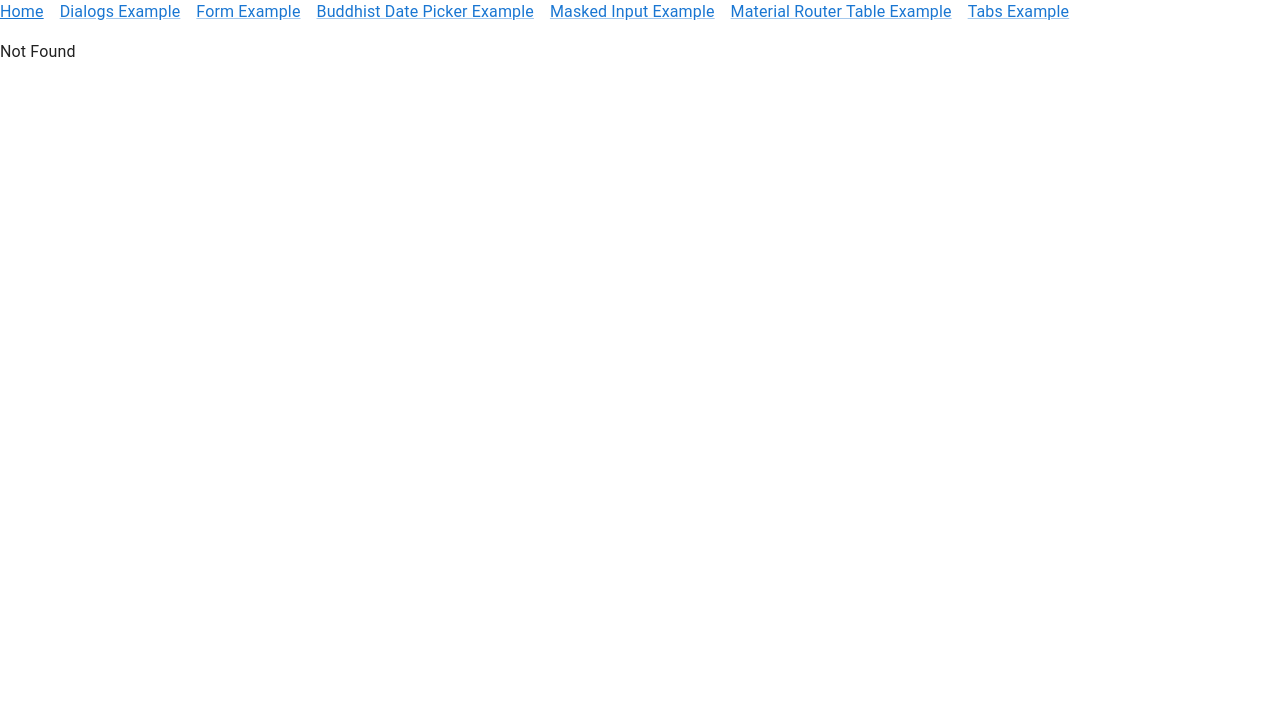
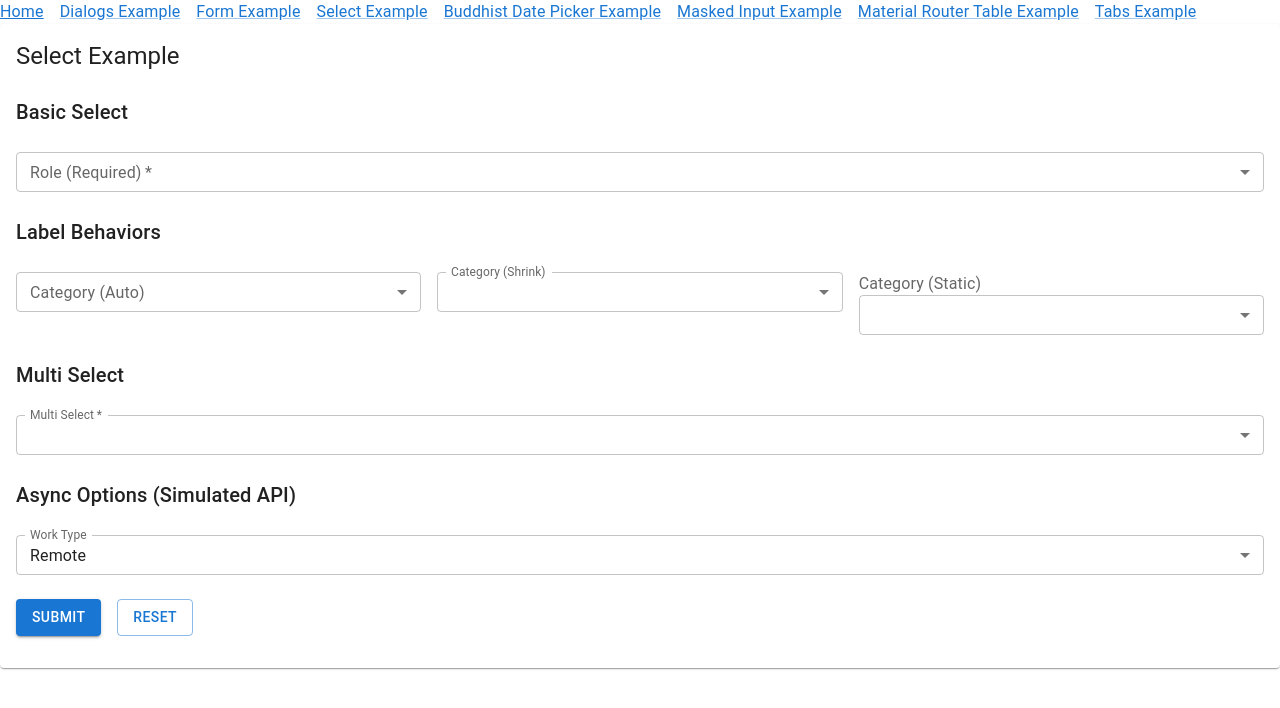
Before and after one commit to cwncollab-org/mui-component-kit, a React (Vite) app: page /select-example in a window 1280 px wide. Before the commit this address had no page. Shown: the top 708 px of the page. Built offline with nearby package versions, Linux system fonts and the light colour scheme.

Commit message:
feat: add SelectExample route and form implementation with async options

```diff
--- a/src/lib/form/Select.tsx
+++ b/src/lib/form/Select.tsx
@@ -13,17 +13,19 @@ import { useFieldContext } from './formContext'
 import { useId, useMemo } from 'react'
 import { createSelectSlotProps } from './utils'
 
-type Option = {
+export type SelectOption = {
   value: string
   label: string
 }
 
-export type SelectProps = MuiFormControlProps & {
+export type SelectProps<TOption = SelectOption | string | any> =
+  MuiFormControlProps & {
     label?: string
     labelBehavior?: 'auto' | 'shrink' | 'static'
     size?: 'small' | 'medium'
     fullWidth?: boolean
-  options?: Option[] | string[]
+    isLoading?: boolean
+    options?: TOption[]
     multiple?: boolean
     slotProps?: {
       inputLabel?: Omit<MuiInputLabelProps, 'id'>
@@ -33,10 +35,14 @@ export type SelectProps = MuiFormControlProps & {
       >
       helperText?: MuiFormHelperTextProps
     }
+    getOptionLabel?: (option: TOption) => string
+    getOptionValue?: (option: TOption) => string
     onChange?: MuiSelectProps['onChange']
   }
 
-export function Select(props: SelectProps) {
+export function Select<TOption = SelectOption | string | any>(
+  props: SelectProps<TOption>
+) {
   const field = useFieldContext<string>()
   const {
     children,
@@ -46,7 +52,10 @@ export function Select(props: SelectProps) {
     labelBehavior = 'auto',
     size,
     fullWidth,
+    isLoading,
     onChange,
+    getOptionLabel,
+    getOptionValue,
     ...rest
   } = props
 
@@ -59,13 +68,23 @@ export function Select(props: SelectProps) {
     return field.state.meta.errors.map(error => error.message).join(', ')
   }, [field.state.meta.errors])
 
-  const renderedOptions = useMemo<Option[]>(() => {
-    if (options) {
+  const renderedOptions = useMemo<SelectOption[]>(() => {
+    if (!options || options.length === 0) {
+      return [] as SelectOption[]
+    }
+
+    if (getOptionLabel && getOptionValue) {
+      return options.map(option => ({
+        value: getOptionValue(option),
+        label: getOptionLabel(option),
+      })) as SelectOption[]
+    }
+
     return options.map(option =>
-        typeof option === 'string' ? { value: option, label: option } : option
+      typeof option === 'string'
+        ? { value: option, label: option }
+        : (option as SelectOption)
     )
-    }
-    return []
   }, [options])
 
   const { inputLabelProps, selectProps } = useMemo(
@@ -99,7 +118,7 @@ export function Select(props: SelectProps) {
         {...selectProps}
         label={props.label}
         name={field.name}
-        value={field.state.value ?? ''}
+        value={isLoading ? '' : (field.state.value ?? '')}
         onChange={(ev, child) => {
           onChange?.(ev, child)
           if (!ev.defaultPrevented) {
--- a/src/lib/form/SubscribeSelect.tsx
+++ b/src/lib/form/SubscribeSelect.tsx
@@ -1,9 +1,12 @@
-import { Select, SelectProps } from './Select'
+import { Select, SelectOption, SelectProps } from './Select'
 import { useFormContext } from './formContext'
 
-export type SubscribeSelectProps = SelectProps
+export type SubscribeSelectProps<TOption = SelectOption | string | any> =
+  SelectProps<TOption>
 
-export function SubscribeSelect(props: SubscribeSelectProps) {
+export function SubscribeSelect<TOption = SelectOption | string | any>(
+  props: SubscribeSelectProps<TOption>
+) {
   const form = useFormContext()
 
   const { disabled, ...rest } = props
--- a/src/routeTree.gen.ts
+++ b/src/routeTree.gen.ts
@@ -10,6 +10,7 @@
 
 import { Route as rootRouteImport } from './routes/__root'
 import { Route as TabsExampleRouteImport } from './routes/tabs-example'
+import { Route as SelectExampleRouteImport } from './routes/select-example'
 import { Route as MrtExampleRouteImport } from './routes/mrt-example'
 import { Route as MaskedInputExampleRouteImport } from './routes/masked-input-example'
 import { Route as FormExampleRouteImport } from './routes/form-example'
@@ -26,6 +27,11 @@ import { Route as TabsExampleTab3IdRouteImport } from './routes/tabs-example/tab
 const TabsExampleRoute = TabsExampleRouteImport.update({
   id: '/tabs-example',
   path: '/tabs-example',
+  getParentRoute: () => rootRouteImport,
+} as any)
+const SelectExampleRoute = SelectExampleRouteImport.update({
+  id: '/select-example',
+  path: '/select-example',
   getParentRoute: () => rootRouteImport,
 } as any)
 const MrtExampleRoute = MrtExampleRouteImport.update({
@@ -97,6 +103,7 @@ export interface FileRoutesByFullPath {
   '/form-example': typeof FormExampleRoute
   '/masked-input-example': typeof MaskedInputExampleRoute
   '/mrt-example': typeof MrtExampleRoute
+  '/select-example': typeof SelectExampleRoute
   '/tabs-example': typeof TabsExampleRouteWithChildren
   '/tabs-example/tab1': typeof TabsExampleTab1Route
   '/tabs-example/tab2': typeof TabsExampleTab2Route
@@ -112,6 +119,7 @@ export interface FileRoutesByTo {
   '/form-example': typeof FormExampleRoute
   '/masked-input-example': typeof MaskedInputExampleRoute
   '/mrt-example': typeof MrtExampleRoute
+  '/select-example': typeof SelectExampleRoute
   '/tabs-example/tab1': typeof TabsExampleTab1Route
   '/tabs-example/tab2': typeof TabsExampleTab2Route
   '/tabs-example/tab3': typeof TabsExampleTab3RouteWithChildren
@@ -127,6 +135,7 @@ export interface FileRoutesById {
   '/form-example': typeof FormExampleRoute
   '/masked-input-example': typeof MaskedInputExampleRoute
   '/mrt-example': typeof MrtExampleRoute
+  '/select-example': typeof SelectExampleRoute
   '/tabs-example': typeof TabsExampleRouteWithChildren
   '/tabs-example/tab1': typeof TabsExampleTab1Route
   '/tabs-example/tab2': typeof TabsExampleTab2Route
@@ -144,6 +153,7 @@ export interface FileRouteTypes {
     | '/form-example'
     | '/masked-input-example'
     | '/mrt-example'
+    | '/select-example'
     | '/tabs-example'
     | '/tabs-example/tab1'
     | '/tabs-example/tab2'
@@ -159,6 +169,7 @@ export interface FileRouteTypes {
     | '/form-example'
     | '/masked-input-example'
     | '/mrt-example'
+    | '/select-example'
     | '/tabs-example/tab1'
     | '/tabs-example/tab2'
     | '/tabs-example/tab3'
@@ -173,6 +184,7 @@ export interface FileRouteTypes {
     | '/form-example'
     | '/masked-input-example'
     | '/mrt-example'
+    | '/select-example'
     | '/tabs-example'
     | '/tabs-example/tab1'
     | '/tabs-example/tab2'
@@ -189,6 +201,7 @@ export interface RootRouteChildren {
   FormExampleRoute: typeof FormExampleRoute
   MaskedInputExampleRoute: typeof MaskedInputExampleRoute
   MrtExampleRoute: typeof MrtExampleRoute
+  SelectExampleRoute: typeof SelectExampleRoute
   TabsExampleRoute: typeof TabsExampleRouteWithChildren
 }
 
@@ -199,6 +212,13 @@ declare module '@tanstack/react-router' {
       path: '/tabs-example'
       fullPath: '/tabs-example'
       preLoaderRoute: typeof TabsExampleRouteImport
+      parentRoute: typeof rootRouteImport
+    }
+    '/select-example': {
+      id: '/select-example'
+      path: '/select-example'
+      fullPath: '/select-example'
+      preLoaderRoute: typeof SelectExampleRouteImport
       parentRoute: typeof rootRouteImport
     }
     '/mrt-example': {
@@ -327,6 +347,7 @@ const rootRouteChildren: RootRouteChildren = {
   FormExampleRoute: FormExampleRoute,
   MaskedInputExampleRoute: MaskedInputExampleRoute,
   MrtExampleRoute: MrtExampleRoute,
+  SelectExampleRoute: SelectExampleRoute,
   TabsExampleRoute: TabsExampleRouteWithChildren,
 }
 export const routeTree = rootRouteImport
--- a/src/routes/__root.tsx
+++ b/src/routes/__root.tsx
@@ -23,6 +23,9 @@ function RouteComponent() {
         <Link component={RouterLink} to='/form-example'>
           Form Example
         </Link>
+        <Link component={RouterLink} to='/select-example'>
+          Select Example
+        </Link>
         <Link component={RouterLink} to='/buddhist-datepicker-example'>
           Buddhist Date Picker Example
         </Link>
--- /dev/null
+++ b/src/routes/select-example.tsx
@@ -0,0 +1,226 @@
+import { createFileRoute } from '@tanstack/react-router'
+import { Box, MenuItem, Paper, Stack, Typography } from '@mui/material'
+import { useAppForm } from '../lib'
+import { useState, useEffect } from 'react'
+import { z } from 'zod'
+
+const formSchema = z.object({
+  role: z.string().min(1, 'Role is required'),
+  category: z.string().optional(),
+  status: z.string().optional(),
+  multiSelect: z.array(z.string()).min(1, 'Select at least one'),
+  asyncRole: z.string().optional(),
+})
+
+type FormValues = z.infer<typeof formSchema>
+
+export const Route = createFileRoute('/select-example')({
+  component: SelectExample,
+})
+
+const roles = [
+  { value: 'admin', label: 'Administrator' },
+  { value: 'user', label: 'User' },
+  { value: 'guest', label: 'Guest' },
+]
+
+const categories = [
+  { value: 'tech', label: 'Technology' },
+  { value: 'sports', label: 'Sports' },
+  { value: 'news', label: 'News' },
+]
+
+const statuses = [
+  { value: 'active', label: 'Active' },
+  { value: 'inactive', label: 'Inactive' },
+  { value: 'pending', label: 'Pending' },
+]
+
+export function SelectExample() {
+  const [value, setValue] = useState<FormValues | undefined>(undefined)
+  const [asyncOptions, setAsyncOptions] = useState<
+    { value: string; text: string }[]
+  >([])
+  const [loading, setLoading] = useState(true)
+
+  useEffect(() => {
+    setLoading(true)
+    const timer = setTimeout(() => {
+      setAsyncOptions([
+        { value: 'remote', text: 'Remote' },
+        { value: 'onsite', text: 'On-site' },
+        { value: 'hybrid', text: 'Hybrid' },
+      ])
+      setLoading(false)
+    }, 2000)
+    return () => clearTimeout(timer)
+  }, [])
+
+  const form = useAppForm({
+    defaultValues: {
+      role: '',
+      category: '',
+      status: '',
+      multiSelect: [],
+      asyncRole: 'remote',
+    } as FormValues,
+    validators: {
+      onChange: formSchema,
+      onSubmit: formSchema,
+    },
+    onSubmit: ({ value }) => {
+      setValue(value)
+    },
+  })
+
+  return (
+    <Paper sx={{ p: 2 }}>
+      <Box>
+        <Typography variant='h5' gutterBottom>
+          Select Example
+        </Typography>
+      </Box>
+
+      <Box
+        component='form'
+        sx={{ py: 2 }}
+        onSubmit={e => {
+          e.preventDefault()
+          e.stopPropagation()
+          form.handleSubmit()
+        }}
+      >
+        <form.AppForm>
+          <Stack spacing={3}>
+            <Typography variant='h6'>Basic Select</Typography>
+            <form.AppField
+              name='role'
+              children={field => (
+                <field.SubscribeSelect
+                  label='Role (Required)'
+                  required
+                  options={roles}
+                  fullWidth
+                  size='small'
+                >
+                  <MenuItem value=''>
+                    <em>None</em>
+                  </MenuItem>
+                </field.SubscribeSelect>
+              )}
+            />
+
+            <Typography variant='h6'>Label Behaviors</Typography>
+            <Stack direction='row' spacing={2}>
+              <form.AppField
+                name='category'
+                children={field => (
+                  <field.SubscribeSelect
+                    label='Category (Auto)'
+                    options={categories}
+                    labelBehavior='auto'
+                    fullWidth
+                    size='small'
+                  >
+                    <MenuItem value=''>
+                      <em>None</em>
+                    </MenuItem>
+                  </field.SubscribeSelect>
+                )}
+              />
+              <form.AppField
+                name='category'
+                children={field => (
+                  <field.SubscribeSelect
+                    label='Category (Shrink)'
+                    options={categories}
+                    labelBehavior='shrink'
+                    fullWidth
+                    size='small'
+                  >
+                    <MenuItem value=''>
+                      <em>None</em>
+                    </MenuItem>
+                  </field.SubscribeSelect>
+                )}
+              />
+              <form.AppField
+                name='category'
+                children={field => (
+                  <field.SubscribeSelect
+                    label='Category (Static)'
+                    options={categories}
+                    labelBehavior='static'
+                    fullWidth
+                    size='small'
+                  >
+                    <MenuItem value=''>
+                      <em>None</em>
+                    </MenuItem>
+                  </field.SubscribeSelect>
+                )}
+              />
+            </Stack>
+
+            <Typography variant='h6'>Multi Select</Typography>
+            <form.AppField
+              name='multiSelect'
+              children={field => (
+                <field.SubscribeMultiSelect
+                  label='Multi Select'
+                  required
+                  options={statuses}
+                  labelBehavior='shrink'
+                  size='small'
+                  fullWidth
+                />
+              )}
+            />
+
+            <Typography variant='h6'>Async Options (Simulated API)</Typography>
+            <form.AppField
+              name='asyncRole'
+              children={field => (
+                <field.SubscribeSelect
+                  label={loading ? 'Work Type (Loading...)' : 'Work Type'}
+                  isLoading={loading}
+                  options={asyncOptions}
+                  labelBehavior='shrink'
+                  size='small'
+                  fullWidth
+                  getOptionLabel={option => option.text}
+                  getOptionValue={option => option.value}
+                  disabled={loading}
+                >
+                  <MenuItem value=''>
+                    <em>None</em>
+                  </MenuItem>
+                </field.SubscribeSelect>
+              )}
+            />
+
+            <Stack direction='row' spacing={2}>
+              <form.SubscribeButton type='submit' variant='contained'>
+                Submit
+              </form.SubscribeButton>
+              <form.SubscribeButton
+                type='reset'
+                variant='outlined'
+                onClick={() => form.reset()}
+              >
+                Reset
+              </form.SubscribeButton>
+            </Stack>
+
+            {value && (
+              <Box sx={{ mt: 2, p: 2, bgcolor: 'grey.100', borderRadius: 1 }}>
+                <Typography variant='subtitle2'>Submitted Values:</Typography>
+                <pre>{JSON.stringify(value, null, 2)}</pre>
+              </Box>
+            )}
+          </Stack>
+        </form.AppForm>
+      </Box>
+    </Paper>
+  )
+}
```
Lines whose indentation alone changed are shown as unchanged.
